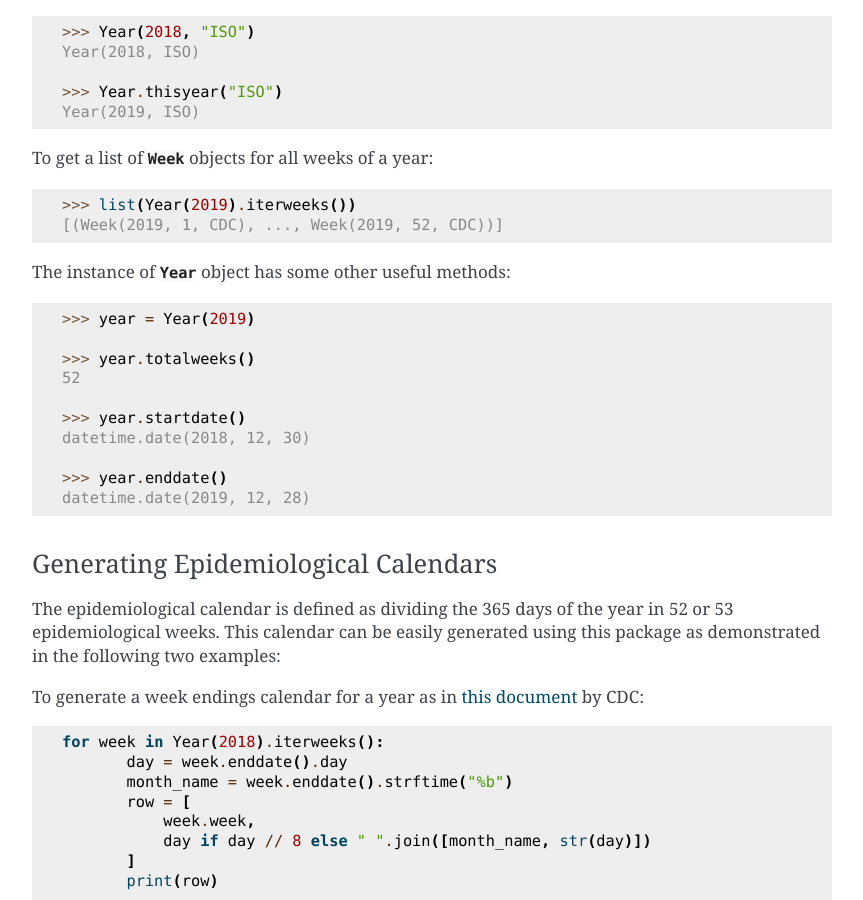
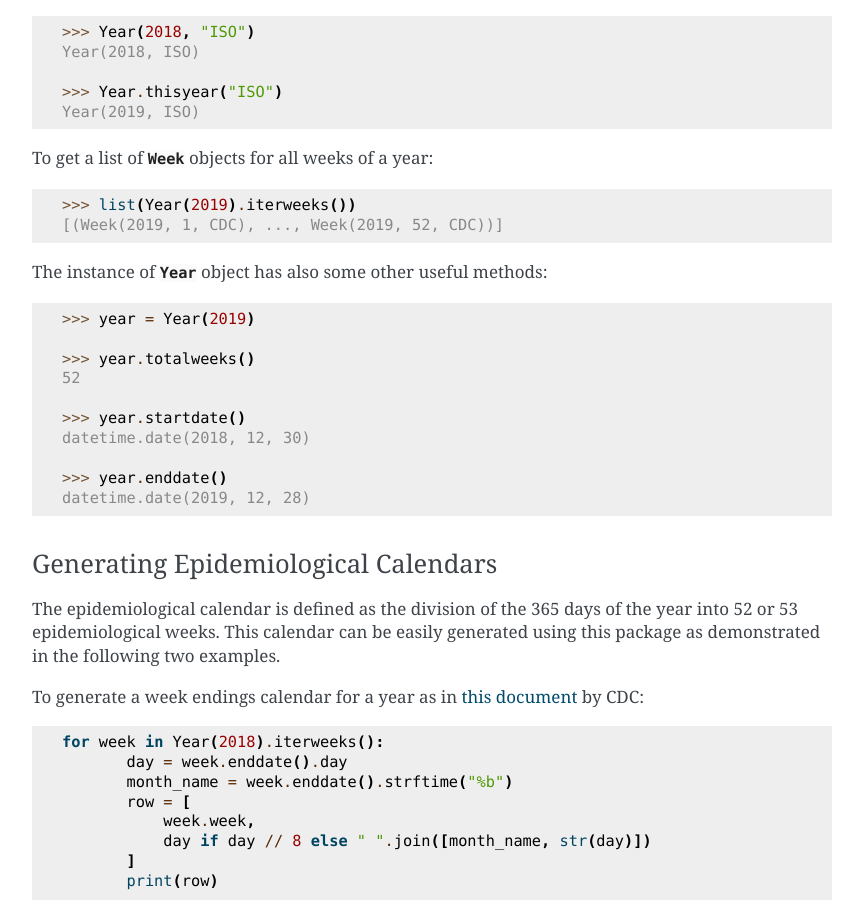
Before and after one commit to dralshehri/epiweeks, a Sphinx documentation site: the page built from docs/index.rst, in a window 1280 px wide and 900 px high, scrolled down 3139 px. Shown: the whole window, without its empty margins (168-1031 px from the left). Built offline with Sphinx 7.4.7, drawn with Linux system fonts in a browser that asks for light colours; some of the changed text lies outside the part shown.

Commit message:
fix some typos in documentation

```diff
--- a/docs/index.rst
+++ b/docs/index.rst
@@ -132,7 +132,7 @@ object instance. To use the ISO method instead:
    >>> Week.thisweek("ISO")
    Week(2019, 26, ISO)
 
-The instance of :obj:`Week` object has some other useful methods:
+The instance of :obj:`Week` object has also some other useful methods:
 
 .. code-block:: pycon
 
@@ -191,7 +191,7 @@ To get a list of :obj:`Week` objects for all weeks of a year:
    >>> list(Year(2019).iterweeks())
    [(Week(2019, 1, CDC), ..., Week(2019, 52, CDC))]
 
-The instance of :obj:`Year` object has some other useful methods:
+The instance of :obj:`Year` object has also some other useful methods:
 
 .. code-block:: pycon
 
@@ -209,9 +209,9 @@ The instance of :obj:`Year` object has some other useful methods:
 Generating Epidemiological Calendars
 ~~~~~~~~~~~~~~~~~~~~~~~~~~~~~~~~~~~~
 
-The epidemiological calendar is defined as dividing the 365 days of the year
-in 52 or 53 epidemiological weeks. This calendar can be easily generated using
-this package as demonstrated in the following two examples:
+The epidemiological calendar is defined as the division of the 365 days of the
+year into 52 or 53 epidemiological weeks. This calendar can be easily generated
+using this package as demonstrated in the following two examples.
 
 To generate a week endings calendar for a year as in
 `this document <https://wwwn.cdc.gov/nndss/document/W2018-19.pdf>`__ by CDC:
```
